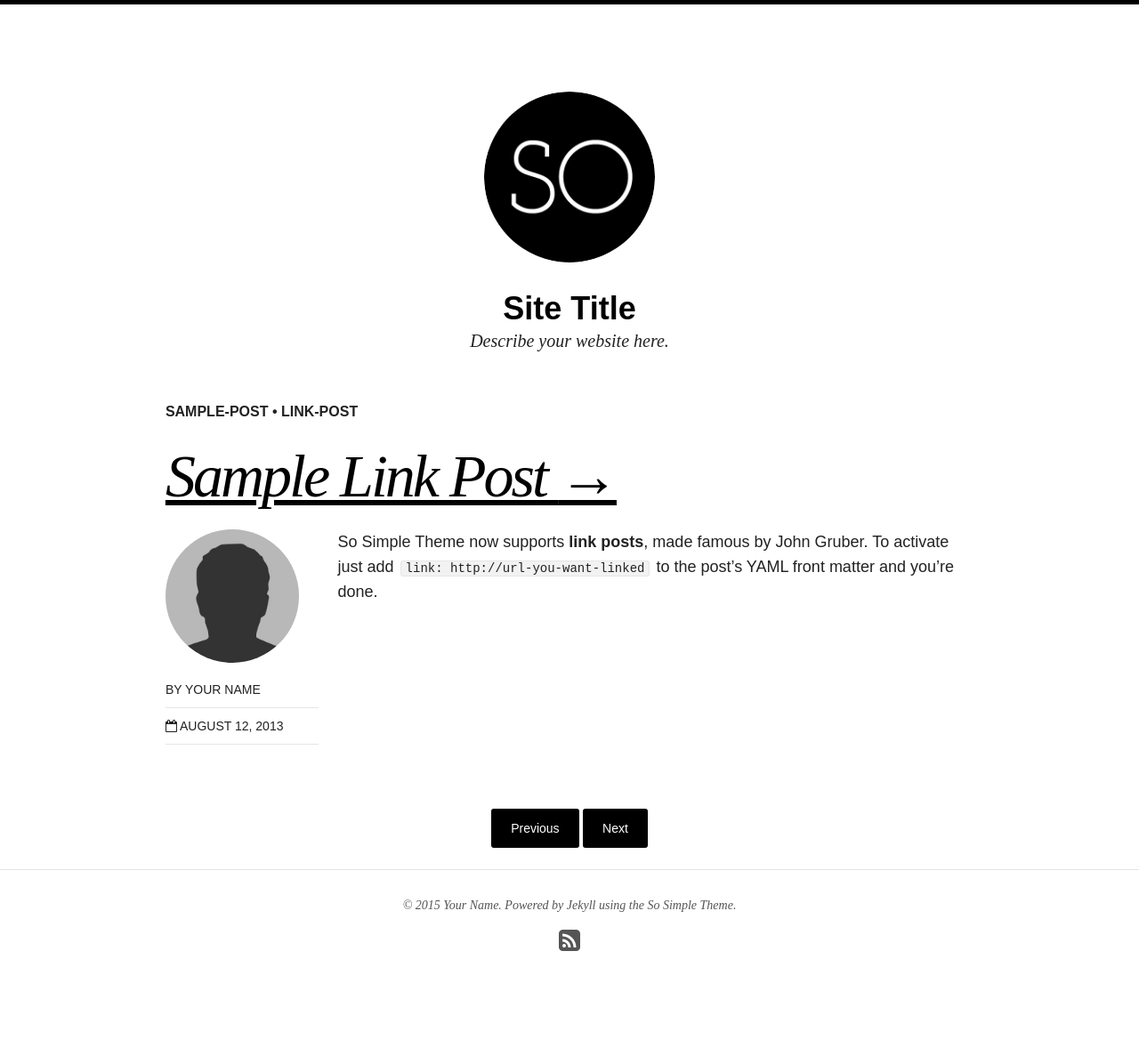
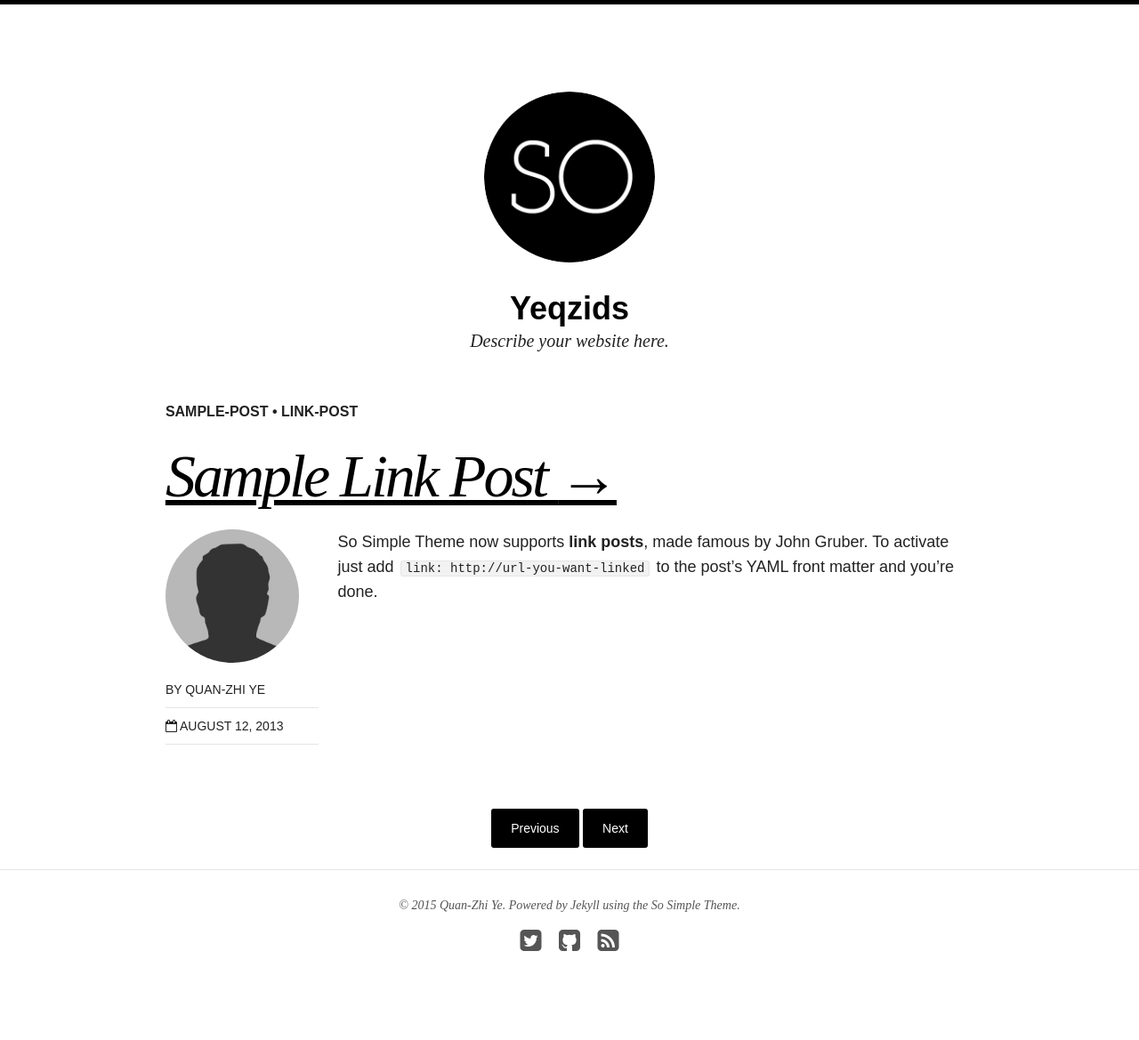
Before and after one commit to Yeqzids/Yeqzids.GitHub.io, a Jekyll site: the page built from _posts/articles/2013-08-12-sample-link-post.md, in a window 1280 px wide. Shown: the whole page at 89% size. Built offline with Jekyll 4.4.1, drawn with Linux system fonts in a browser that asks for light colours; nearby versions of some CDN libraries.

Commit message:
Update _config.yml

```diff
--- a/_config.yml
+++ b/_config.yml
@@ -1,11 +1,11 @@
 # Site wide configuration
 
-title: Site Title
+title: Yeqzids
 locale: en_US
 description: Describe your website here.
 logo: site-logo.png
 search: true
-url: http://localhost:4000
+url: http://yeqzids.github.io/
 
 # Jekyll configuration
 
@@ -33,13 +33,13 @@ exclude: ["lib", "config.rb", "Capfile", "config", "log", "Rakefile", "Rakefile.
 
 # Site owner
 owner:
-  name: Your Name
+  name: Quan-Zhi Ye
   avatar: bio-photo.jpg
-  email: you@email.com
+  email: qye22@uwo.ca
   disqus-shortname:
-  twitter: #username
+  twitter: Yeqzids
   facebook: #username
-  github: #username
+  github: Yeqzids
   stackexchange: #http://stackoverflow.com/users/123456/username
   linkedin: #username
   instagram: #username
```
